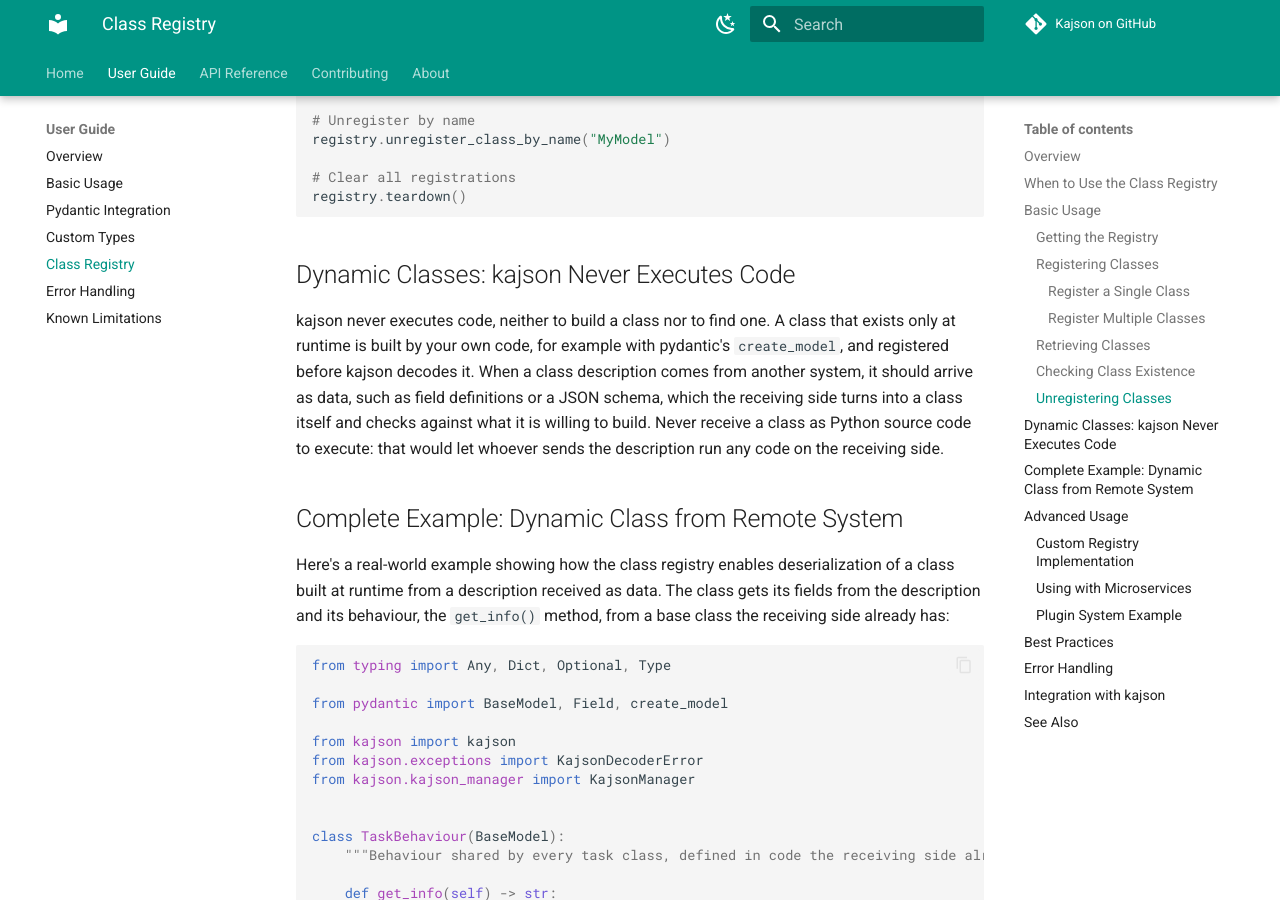
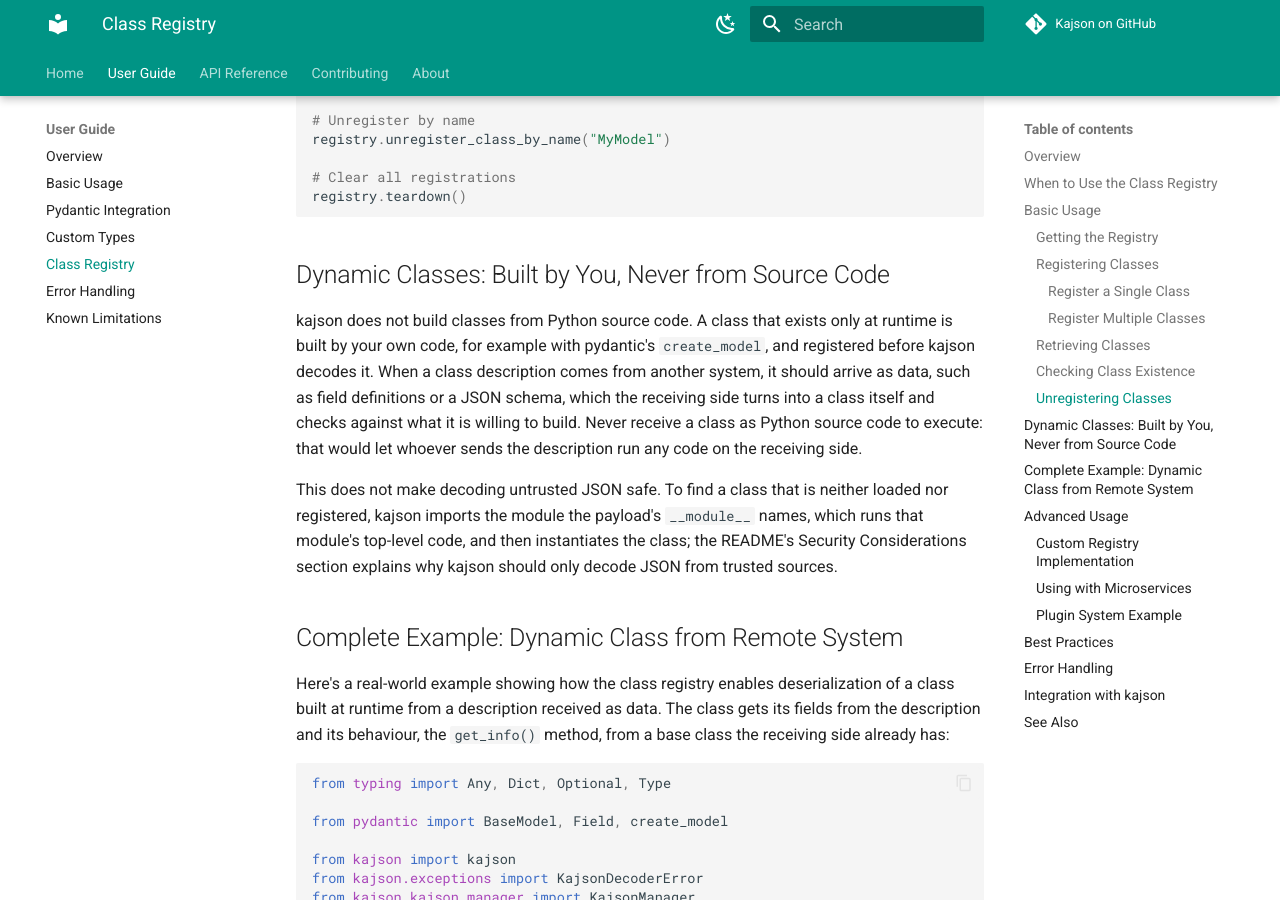
Before and after one commit to Pipelex/kajson, an MkDocs documentation site: the page built from docs/pages/guide/class-registry.md, in a window 1280 px wide and 900 px high, scrolled down 2638 px. Built offline with MkDocs 1.6.1 and Material for MkDocs 9.7.7, drawn with Linux system fonts in a browser that asks for light colours; comment, search, counter and statistics services are not loaded.

Commit message:
Docs: scope the no-exec claim to class source code
kajson still imports the module a payload names, which runs its
top-level code, so the docs say only that kajson builds no class from
Python source, and the guide points to the untrusted-JSON warning.

Co-Authored-By: Claude Opus 5.5 <noreply@anthropic.com>
Claude-Session: https://claude.ai/code/session_01K1pxX4X7AtJUUejZtsDkiC

````diff
--- a/docs/pages/guide/class-registry.md
+++ b/docs/pages/guide/class-registry.md
@@ -116,9 +116,11 @@ registry.unregister_class_by_name("MyModel")
 registry.teardown()
 ```
 
-## Dynamic Classes: kajson Never Executes Code
+## Dynamic Classes: Built by You, Never from Source Code
 
-kajson never executes code, neither to build a class nor to find one. A class that exists only at runtime is built by your own code, for example with pydantic's `create_model`, and registered before kajson decodes it. When a class description comes from another system, it should arrive as data, such as field definitions or a JSON schema, which the receiving side turns into a class itself and checks against what it is willing to build. Never receive a class as Python source code to execute: that would let whoever sends the description run any code on the receiving side.
+kajson does not build classes from Python source code. A class that exists only at runtime is built by your own code, for example with pydantic's `create_model`, and registered before kajson decodes it. When a class description comes from another system, it should arrive as data, such as field definitions or a JSON schema, which the receiving side turns into a class itself and checks against what it is willing to build. Never receive a class as Python source code to execute: that would let whoever sends the description run any code on the receiving side.
+
+This does not make decoding untrusted JSON safe. To find a class that is neither loaded nor registered, kajson imports the module the payload's `__module__` names, which runs that module's top-level code, and then instantiates the class; the README's Security Considerations section explains why kajson should only decode JSON from trusted sources.
 
 ## Complete Example: Dynamic Class from Remote System
 
````
Also changed, not shown: CHANGELOG.md (+1 -1 lines), README.md (+1 -1 lines), docs/pages/examples/index.md (+1 -1 lines), 2 other files.
